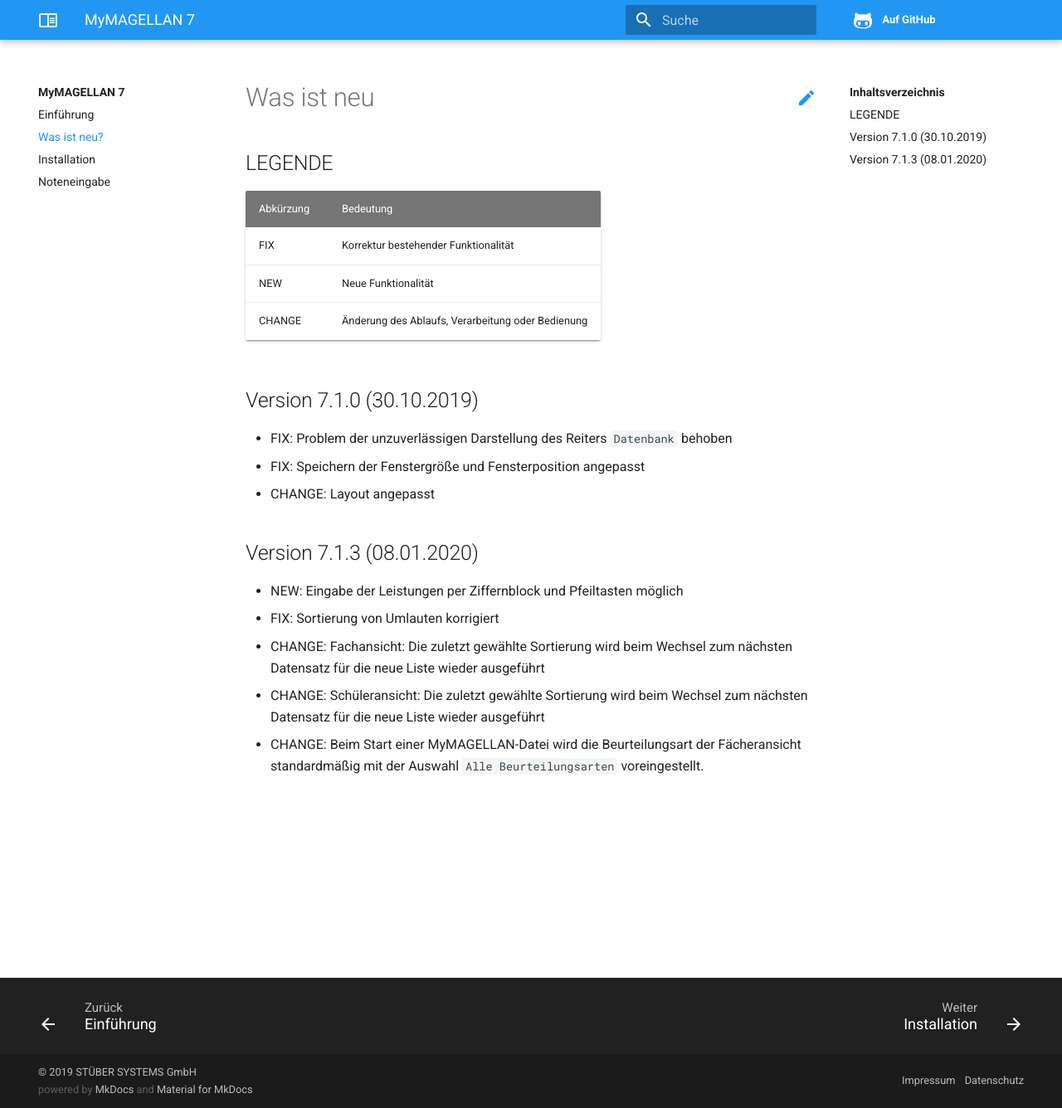
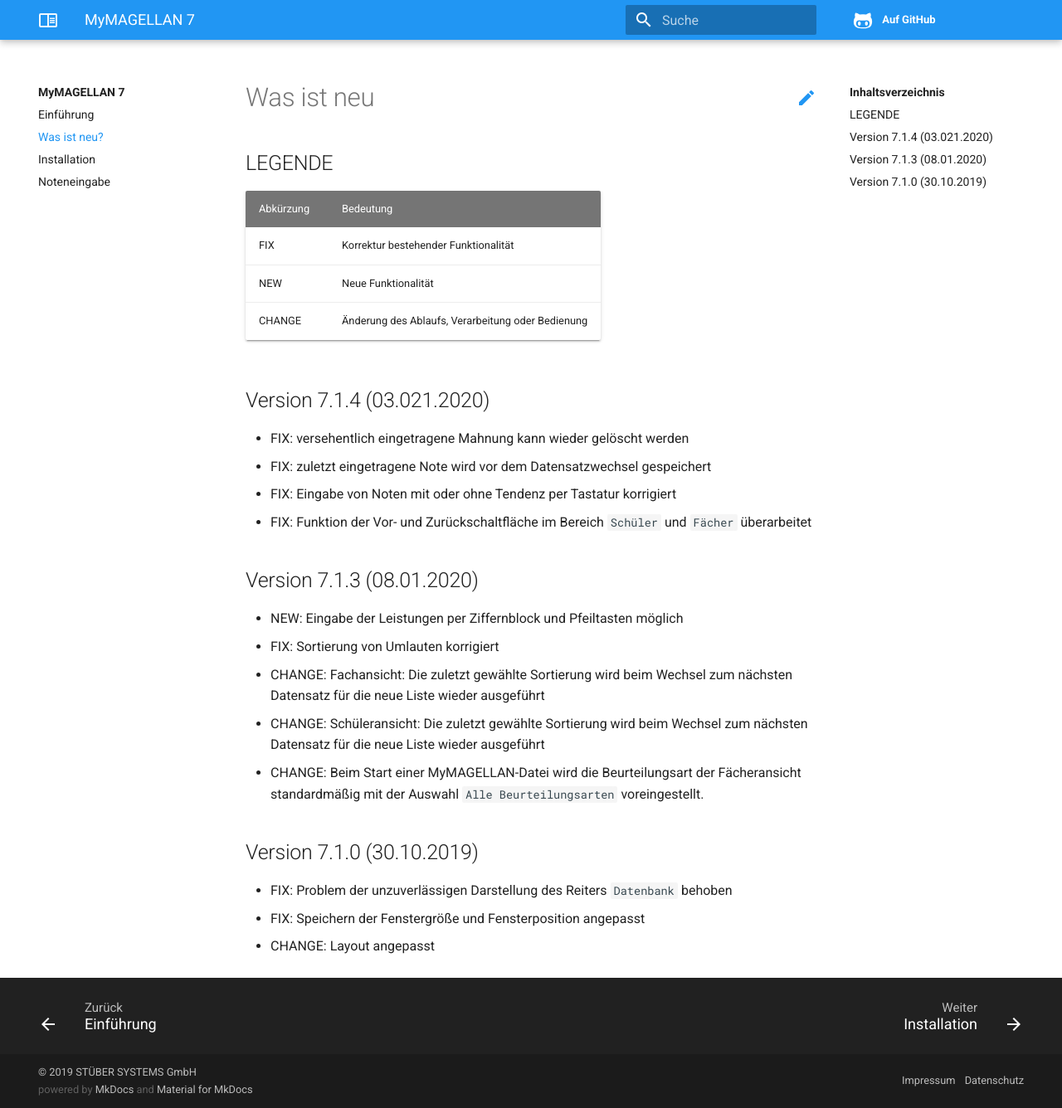
Before and after one commit to stuebersystems/doc.mymagellan7.de, an MkDocs documentation site: the page built from docs/changelog.md, in a window 1280 px wide and 1336 px high. Shown: the whole window at 83% size. Built offline with MkDocs 1.6.1, drawn with Linux system fonts in a browser that asks for light colours.

Commit message:
no message

```diff
--- a/docs/changelog.md
+++ b/docs/changelog.md
@@ -8,11 +8,12 @@ FIX       | Korrektur bestehender Funktionalität
 NEW       | Neue Funktionalität
 CHANGE    | Änderung des Ablaufs, Verarbeitung oder Bedienung
 
-## Version 7.1.0 (30.10.2019)
+## Version 7.1.4 (03.021.2020)
 
-* FIX: Problem der unzuverlässigen Darstellung des Reiters `Datenbank` behoben
-* FIX: Speichern der Fenstergröße und Fensterposition angepasst
-* CHANGE: Layout angepasst
+* FIX: versehentlich eingetragene Mahnung kann wieder gelöscht werden
+* FIX: zuletzt eingetragene Note wird vor dem Datensatzwechsel gespeichert
+* FIX: Eingabe von Noten mit oder ohne Tendenz per Tastatur korrigiert
+* FIX: Funktion der Vor- und Zurückschaltfläche im Bereich `Schüler` und `Fächer` überarbeitet
 
 ## Version 7.1.3 (08.01.2020)
 
@@ -21,3 +22,9 @@ CHANGE    | Änderung des Ablaufs, Verarbeitung oder Bedienung
 * CHANGE: Fachansicht: Die zuletzt gewählte Sortierung wird beim Wechsel zum nächsten Datensatz für die neue Liste wieder ausgeführt
 * CHANGE: Schüleransicht: Die zuletzt gewählte Sortierung wird beim Wechsel zum nächsten Datensatz für die neue Liste wieder ausgeführt
 * CHANGE: Beim Start einer MyMAGELLAN-Datei wird die Beurteilungsart der Fächeransicht standardmäßig mit der Auswahl `Alle Beurteilungsarten` voreingestellt.
+
+## Version 7.1.0 (30.10.2019)
+
+* FIX: Problem der unzuverlässigen Darstellung des Reiters `Datenbank` behoben
+* FIX: Speichern der Fenstergröße und Fensterposition angepasst
+* CHANGE: Layout angepasst
```
